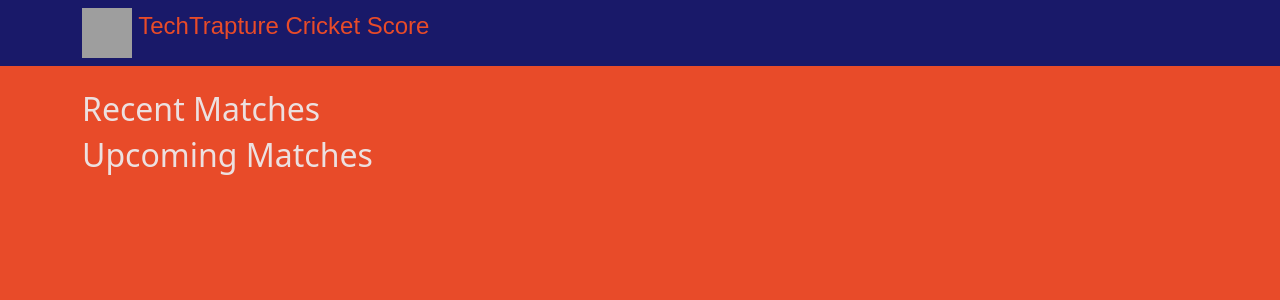
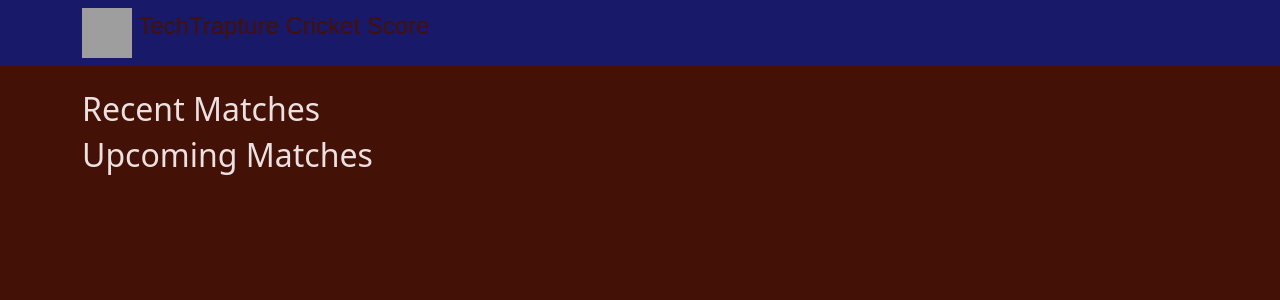
Before and after one commit to mathankrish/real-time-crick-score-app, a Flask app: page / in a window 1280 px wide. Shown: the top 300 px of the page. Run offline with Flask 3, Linux system fonts and the light colour scheme; data that the repository does not hold is empty; grey boxes are pictures that could not be loaded.

Commit message:
Update index.html

```diff
--- a/templates/index.html
+++ b/templates/index.html
@@ -6,21 +6,21 @@
     <style>
         /* Custom styles */
         .navbar-brand {
-            background-color: #e84b29; /* Change the background color */
+            background-color: #431106; /* Change the background color */
             color: white; /* Change the text color */
             padding: 10px;
             font-size: 34px;
         }
         .top-bar {
             background-color: rgb(25, 25, 105); /* Change the background color */
-            color: #e84b29; /* Change the text color */
+            color: #431106; /* Change the text color */
             padding: 8px;
             font-size: 24px;
             font-family: Arial, sans-serif; /* Change the font family */
 
         }
         body {
-            background-color: #e84b29; /* Change the overall background color */
+            background-color: #431106; /* Change the overall background color */
             color: #ece0e0; /* Change the overall text color */
         }
         .custom-card {
```
